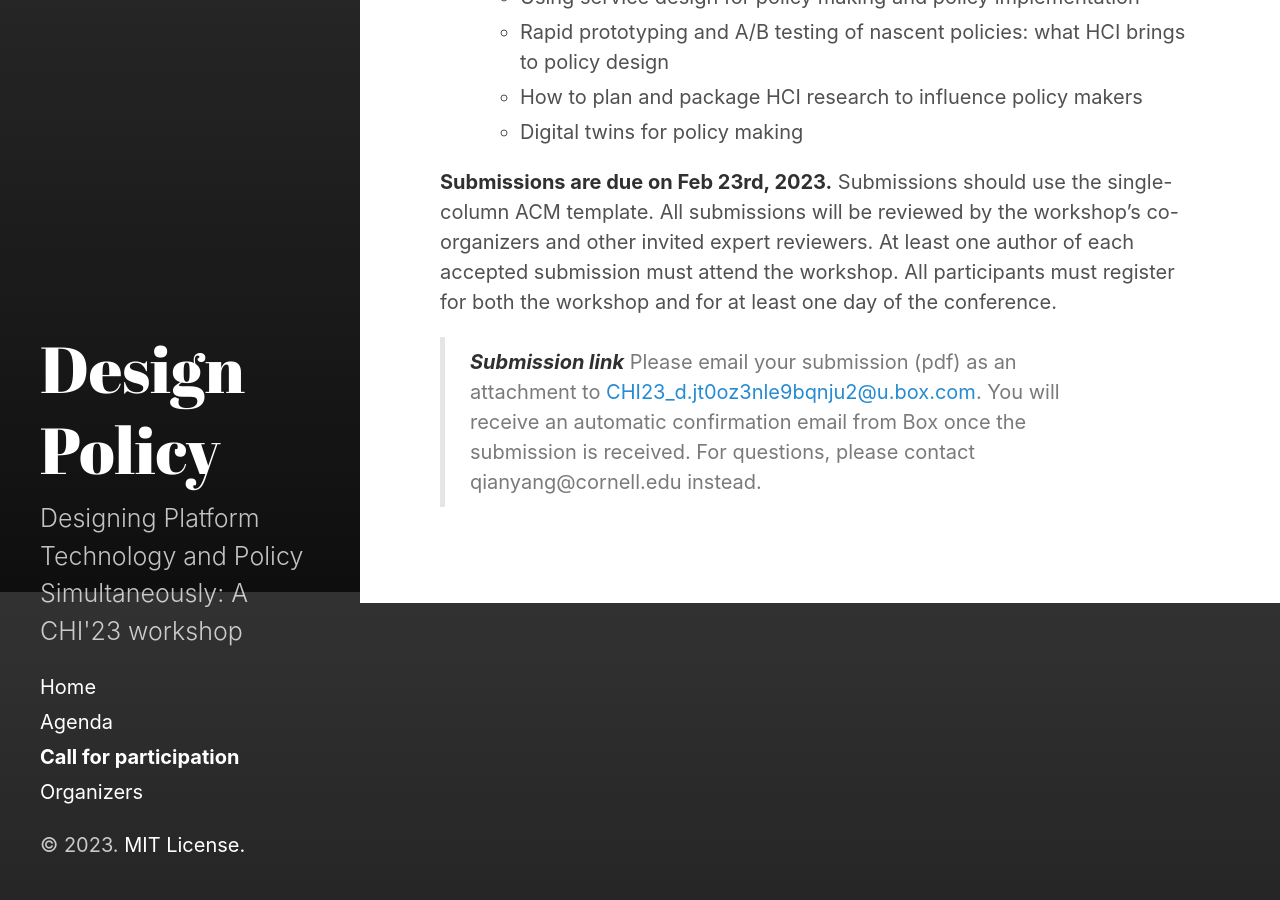
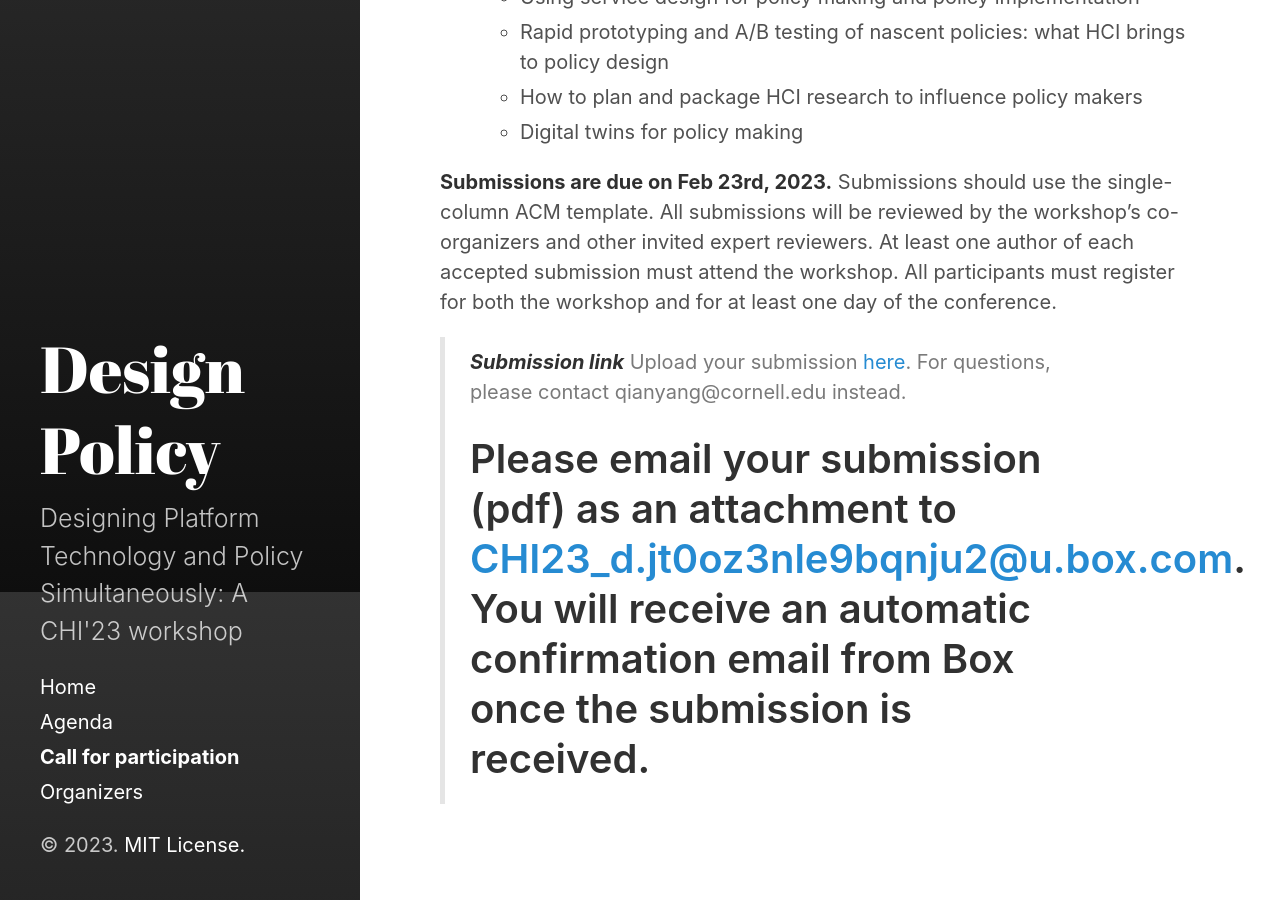
Before and after one commit to yang-qian/designpolicyCHI23, a Jekyll site: the page built from Call for participation.md, in a window 1280 px wide and 900 px high, scrolled down 1208 px. Built offline with Jekyll 4.4.1, drawn with Linux system fonts in a browser that asks for light colours.

Commit message:
Update Call for participation.md

```diff
--- a/Call for participation.md
+++ b/Call for participation.md
@@ -29,4 +29,5 @@ Submissions may focus on broad insights into the opportunities and open question
 
 **Submissions are due on Feb 23rd, 2023.** Submissions should use the single-column ACM template. All submissions will be reviewed by the workshop’s co-organizers and other invited expert reviewers. At least one author of each accepted submission must attend the workshop. All participants must register for both the workshop and for at least one day of the conference.
 
-> **_Submission link_**  Please email your submission (pdf) as an attachment to [CHI23_d.jt0oz3nle9bqnju2@u.box.com](CHI23_d.jt0oz3nle9bqnju2@u.box.com). You will receive an automatic confirmation email from Box once the submission is received. For questions, please contact qianyang@cornell.edu instead.
+> **_Submission link_**  Upload your submission [here](https://cornell.app.box.com/f/7dbdab85a9c647ec824297025ecfd3b1). For questions, please contact qianyang@cornell.edu instead.
+# Please email your submission (pdf) as an attachment to [CHI23_d.jt0oz3nle9bqnju2@u.box.com](CHI23_d.jt0oz3nle9bqnju2@u.box.com). You will receive an automatic confirmation email from Box once the submission is received.
```
